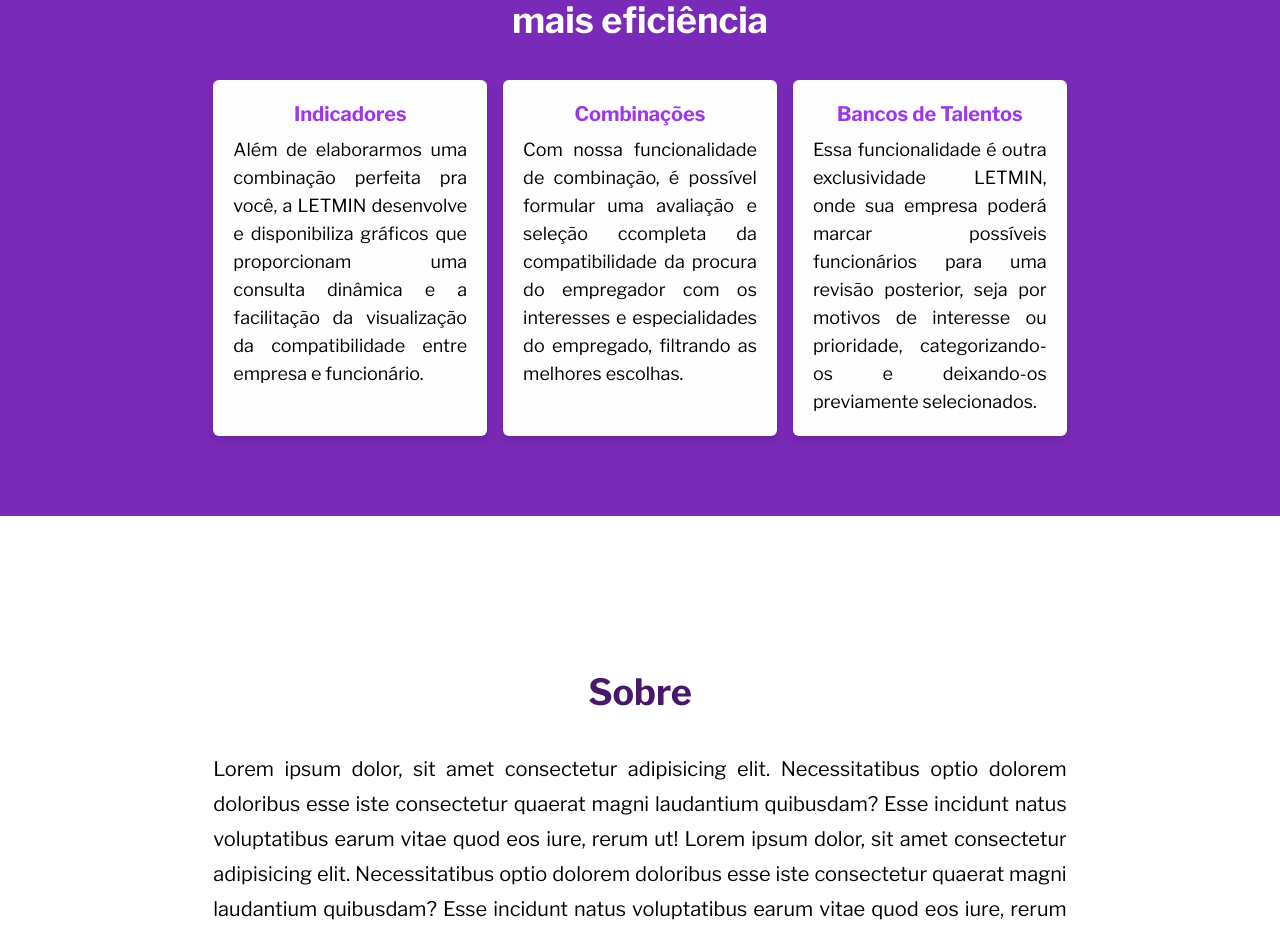
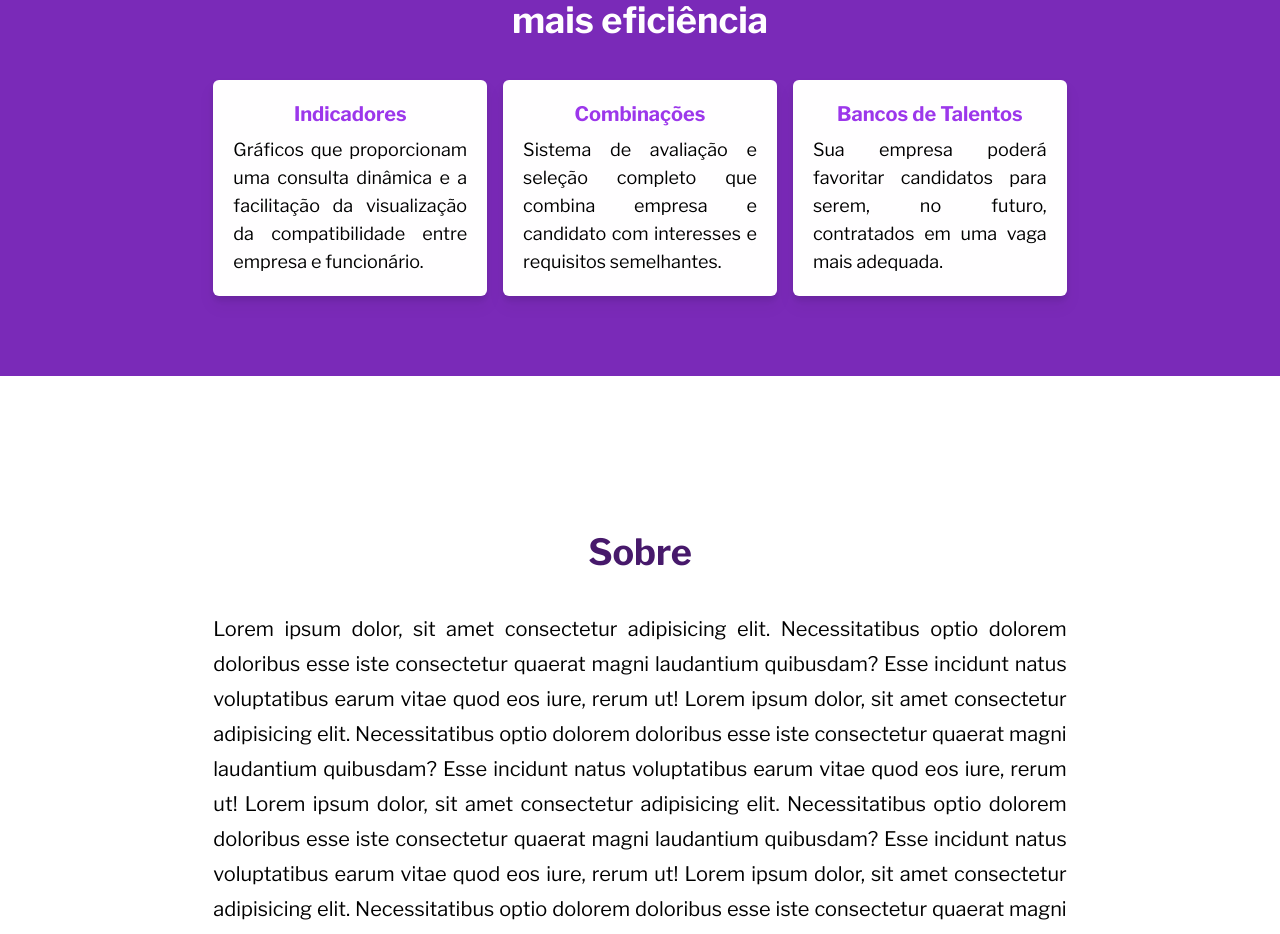
Before and after one commit to LETMIN-Corp/letmin-client, a React (Vite) app: page / in a window 1280 px wide. Shown: the part 1680-2614 px from the top of the page. Built offline with nearby package versions, Linux system fonts and the light colour scheme.

Commit message:
Update Home.tsx

```diff
--- a/src/views/Home.tsx
+++ b/src/views/Home.tsx
@@ -47,15 +47,15 @@ function Home () {
                         [
                             {
                                 title: 'Indicadores',
-                                text: 'Além de elaborarmos uma combinação perfeita pra você, a LETMIN desenvolve e disponibiliza gráficos que proporcionam uma consulta dinâmica e a facilitação da visualização da compatibilidade entre empresa e funcionário.',
+                                text: 'Gráficos que proporcionam uma consulta dinâmica e a facilitação da visualização da compatibilidade entre empresa e funcionário.',
                             },
                             {
                                 title: 'Combinações',
-                                text: 'Com nossa funcionalidade de combinação, é possível formular uma avaliação e seleção ccompleta da compatibilidade da procura do empregador com os interesses e especialidades do empregado, filtrando as melhores escolhas.',
+                                text: 'Sistema de avaliação e seleção completo que combina empresa e candidato com interesses e requisitos semelhantes.',
                             },
                             {
                                 title: 'Bancos de Talentos',
-                                text: 'Essa funcionalidade é outra exclusividade LETMIN, onde sua empresa poderá marcar possíveis funcionários para uma revisão posterior, seja por motivos de interesse ou prioridade, categorizando-os e deixando-os previamente selecionados.',
+                                text: 'Sua empresa poderá favoritar candidatos para serem, no futuro, contratados em uma vaga mais adequada.',
                             },
                         ].map((card, key) => <Card key={ key } card={ card } />)
                     }
```
